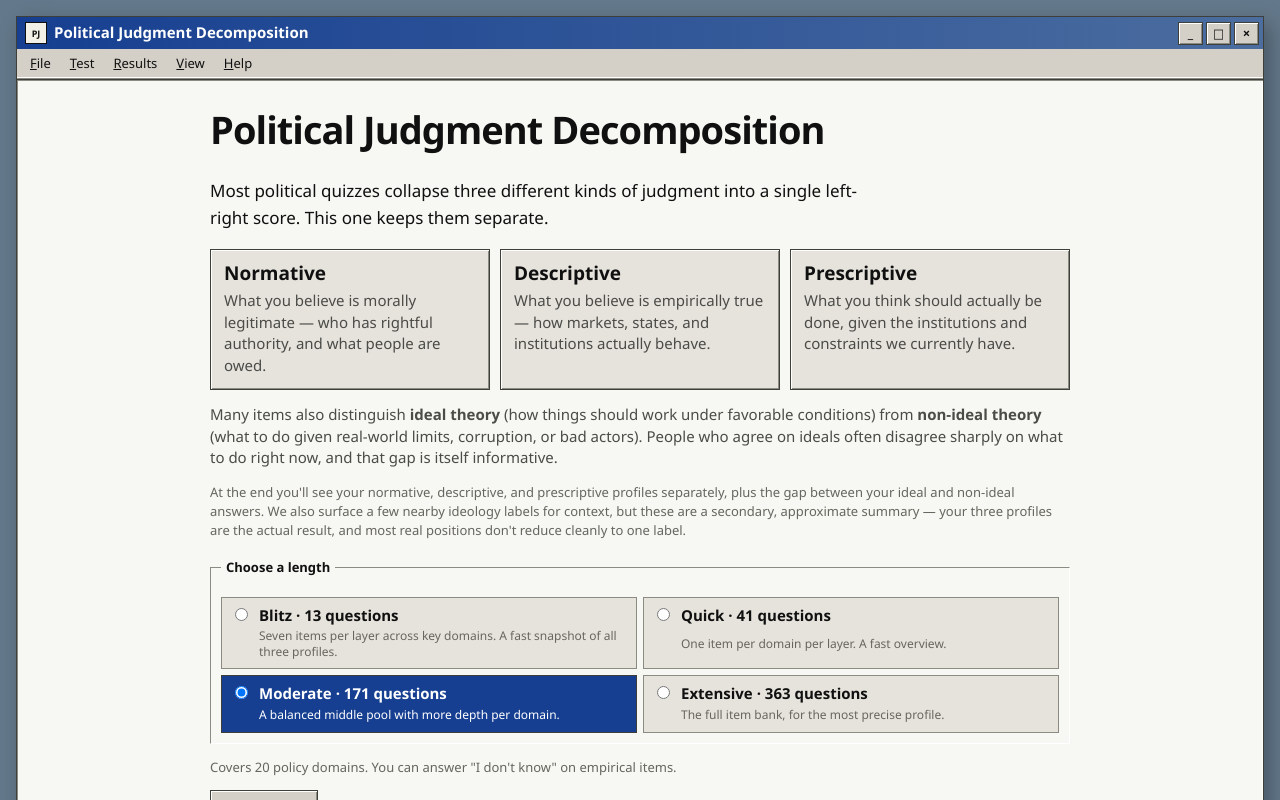
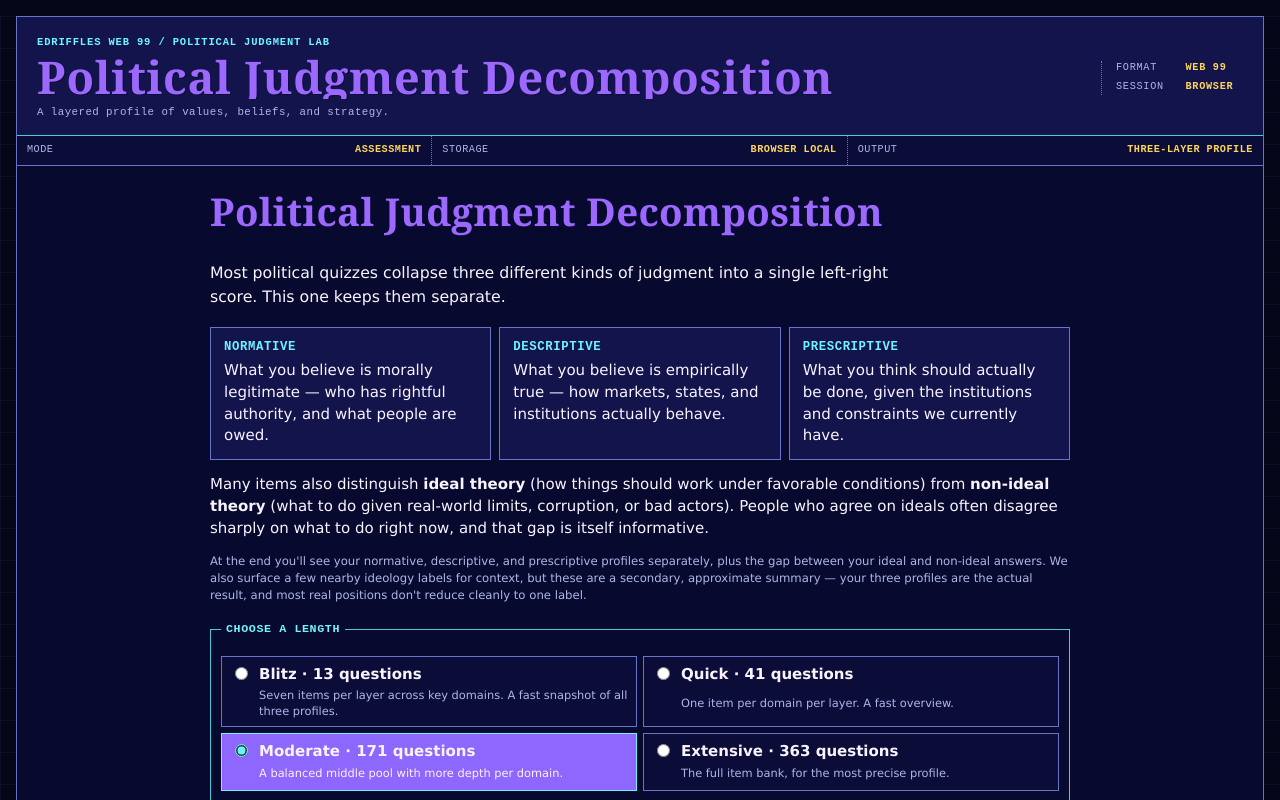
Before and after one commit to Shikibashi/ideologynormativesorter, a React (Vite) app: page / in a window 1280 px wide. Shown: the top 800 px of the page. Built offline with nearby package versions, Linux system fonts and the light colour scheme.

Commit message:
Replace faux window chrome with Web 99 shell

```diff
--- a/index.html
+++ b/index.html
@@ -4,7 +4,7 @@
     <meta charset="UTF-8" />
     <link rel="icon" type="image/svg+xml" href="/favicon.svg" />
     <meta name="viewport" content="width=device-width, initial-scale=1.0" />
-    <title>ideologynormativesorter</title>
+    <title>Political Judgment Decomposition</title>
   </head>
   <body>
     <div id="root"></div>
--- a/src/App.css
+++ b/src/App.css
@@ -1,125 +1,140 @@
-.desktop-shell {
+.site-shell {
   min-height: calc(100vh - 32px);
   display: flex;
   flex-direction: column;
-  background: var(--surface);
-  border: 1px solid var(--border-dark);
-  box-shadow:
-    inset 1px 1px 0 var(--border-light),
-    inset -1px -1px 0 var(--border),
-    var(--shadow);
+  background: var(--web99-night);
+  border: 1px solid var(--web99-border);
 }
 
-.app-titlebar {
-  min-height: 32px;
-  display: flex;
-  align-items: center;
-  justify-content: space-between;
-  padding: 3px 4px 3px 8px;
-  color: var(--highlight-text);
-  background: linear-gradient(90deg, var(--accent), #4b6d9f);
-  font-weight: 700;
-  user-select: none;
+.site-masthead {
+  display: grid;
+  grid-template-columns: minmax(0, 1fr) auto;
+  gap: 24px;
+  align-items: end;
+  padding: 18px 20px 14px;
+  background: var(--web99-panel);
+  border-bottom: 1px solid var(--web99-teal);
 }
 
-.app-titlebar-title {
-  display: flex;
-  align-items: center;
-  gap: 7px;
+.site-brand {
   min-width: 0;
 }
 
-.app-titlebar-title > span:last-child {
+.site-kicker,
+.site-tagline,
+.site-meta,
+.app-context,
+.site-footer {
+  font-family: var(--mono);
+}
+
+.site-kicker {
+  margin: 0 0 4px;
+  color: var(--web99-cyan);
+  font-size: 0.7rem;
+  font-weight: 700;
+  letter-spacing: 0.08em;
+}
+
+.site-title {
+  margin: 0;
+  overflow: hidden;
+  color: var(--web99-logo);
+  font: 700 clamp(1.75rem, 4vw, 3rem)/1 Georgia, "Times New Roman", serif;
+  letter-spacing: 0.015em;
+  text-overflow: ellipsis;
+  text-shadow: 1px 1px 0 var(--web99-panel-deep);
+  white-space: nowrap;
+}
+
+.site-tagline {
+  margin: 6px 0 0;
+  color: var(--web99-muted);
+  font-size: 0.72rem;
+  letter-spacing: 0.04em;
+}
+
+.site-meta {
+  display: grid;
+  grid-template-columns: auto auto;
+  gap: 4px 12px;
+  align-self: center;
+  min-width: 142px;
+  padding-left: 14px;
+  border-left: 1px dotted var(--web99-border);
+  font-size: 0.68rem;
+  letter-spacing: 0.07em;
+  text-transform: uppercase;
+}
+
+.site-meta span,
+.context-label {
+  color: var(--web99-muted);
+}
+
+.site-meta strong,
+.context-item strong {
+  color: var(--web99-yellow);
+  font-weight: 700;
+}
+
+.app-context {
+  display: grid;
+  grid-template-columns: repeat(3, minmax(0, 1fr));
+  background: var(--web99-panel-deep);
+  border-bottom: 1px solid var(--web99-border);
+  font-size: 0.68rem;
+  letter-spacing: 0.05em;
+  text-transform: uppercase;
+}
+
+.context-item {
+  display: flex;
+  justify-content: space-between;
+  gap: 10px;
+  min-width: 0;
+  padding: 7px 10px;
+  border-right: 1px dotted var(--web99-border);
+}
+
+.context-item:last-child {
+  border-right: 0;
+}
+
+.context-item strong {
   overflow: hidden;
   text-overflow: ellipsis;
   white-space: nowrap;
-}
-
-.app-icon {
-  width: 22px;
-  height: 22px;
-  display: inline-grid;
-  place-items: center;
-  flex: 0 0 auto;
-  color: #111;
-  background: #f3f0e8;
-  border: 1px solid #101010;
-  font: 700 9px/1 var(--sans);
-}
-
-.window-controls {
-  display: flex;
-  gap: 3px;
-}
-
-.window-controls span {
-  width: 25px;
-  height: 23px;
-  display: grid;
-  place-items: center;
-  color: var(--text-h);
-  background: var(--surface);
-  border: 1px solid var(--border-dark);
-  box-shadow:
-    inset 1px 1px 0 var(--border-light),
-    inset -1px -1px 0 var(--border);
-  font-size: 13px;
-}
-
-.app-menubar {
-  display: flex;
-  align-items: center;
-  gap: 5px;
-  min-height: 29px;
-  padding: 2px 6px;
-  color: var(--text-h);
-  background: var(--surface);
-  border-bottom: 1px solid var(--border);
-  box-shadow: inset 0 -1px 0 var(--border-light);
-  font-size: 13px;
-}
-
-.app-menubar span {
-  padding: 3px 7px;
 }
 
 .app-workspace {
   flex: 1;
   min-height: 0;
   background: var(--workspace);
-  border: 1px solid var(--border-dark);
-  border-width: 1px 0;
-  box-shadow:
-    inset 1px 1px 0 var(--border),
-    inset -1px -1px 0 var(--border-light);
 }
 
-.app-statusbar {
-  display: grid;
-  grid-template-columns: minmax(120px, 1fr) minmax(220px, auto);
-  gap: 4px;
-  min-height: 28px;
-  padding: 4px;
-  color: var(--text-h);
-  background: var(--surface);
-  font-size: 12px;
+.site-footer {
+  display: flex;
+  justify-content: space-between;
+  gap: 16px;
+  padding: 7px 10px;
+  color: var(--web99-muted);
+  background: var(--web99-panel-deep);
+  border-top: 1px solid var(--web99-border);
+  font-size: 0.68rem;
+  letter-spacing: 0.04em;
 }
 
-.status-panel {
-  padding: 2px 6px;
-  border: 1px solid var(--border);
-  border-right-color: var(--border-light);
-  border-bottom-color: var(--border-light);
-  overflow: hidden;
-  text-overflow: ellipsis;
-  white-space: nowrap;
+.site-footer span:last-child {
+  text-align: right;
 }
 
+/* Screens are page sections inside the site shell. */
 .screen {
   width: 100%;
   max-width: 920px;
   margin: 0 auto;
-  padding: 28px 30px 36px;
+  padding: 24px 30px 32px;
   display: flex;
   flex-direction: column;
   gap: 14px;
@@ -128,20 +143,20 @@
 
 .muted {
   color: var(--text-m);
-  font-size: 13px;
+  font-size: 0.78rem;
 }
 
 .lede {
   max-width: 68ch;
   color: var(--text-h);
-  font-size: 17px;
+  font-size: 1.05rem;
   line-height: 1.55;
 }
 
 .explainer {
   display: grid;
   grid-template-columns: repeat(3, minmax(0, 1fr));
-  gap: 10px;
+  gap: 8px;
   margin-top: 4px;
 }
 
@@ -150,11 +165,9 @@
 .resume-banner,
 .philosophy-card,
 .label-card {
-  background: var(--surface-raised);
-  border: 1px solid var(--border-dark);
-  box-shadow:
-    inset 1px 1px 0 var(--border-light),
-    inset -1px -1px 0 var(--border);
+  background: var(--web99-panel);
+  border: 1px solid var(--web99-border);
+  box-shadow: none;
 }
 
 .explainer-item {
@@ -164,10 +177,16 @@
 
 .explainer-item h2 {
   margin-bottom: 5px;
+  color: var(--web99-cyan);
+  font-size: 0.82rem;
+  font-family: var(--mono);
+  letter-spacing: 0.05em;
+  text-transform: uppercase;
 }
 
 .resume-banner {
   padding: 10px 12px;
+  border-color: var(--web99-yellow);
 }
 
 .tier-picker {
@@ -177,16 +196,15 @@
   margin: 4px 0 0;
   padding: 20px 10px 10px;
   position: relative;
-  border: 1px solid var(--border);
-  border-right-color: var(--border-light);
-  border-bottom-color: var(--border-light);
+  border: 1px solid var(--web99-teal);
 }
 
 .tier-picker legend {
   padding: 0 5px;
-  color: var(--text-h);
-  font-size: 13px;
-  font-weight: 650;
+  color: var(--web99-cyan);
+  font: 700 0.78rem/1.2 var(--mono);
+  letter-spacing: 0.05em;
+  text-transform: uppercase;
 }
 
 .tier-option {
@@ -198,8 +216,8 @@
   padding: 7px 8px;
   cursor: pointer;
   color: var(--text-h);
-  background: var(--surface-raised);
-  border: 1px solid var(--border);
+  background: var(--web99-panel-deep);
+  border: 1px solid var(--web99-border);
 }
 
 .tier-option:hover {
@@ -209,7 +227,7 @@
 .tier-option.selected {
   color: var(--highlight-text);
   background: var(--accent);
-  border-color: var(--border-dark);
+  border-color: var(--web99-cyan);
 }
 
 .tier-option.selected .tier-option-label,
@@ -219,6 +237,7 @@
 
 .tier-option input {
   margin-top: 3px;
+  accent-color: var(--web99-cyan);
 }
 
 .tier-option-label {
@@ -230,7 +249,7 @@
   grid-column: 2;
   margin-top: 2px;
   color: var(--text-m);
-  font-size: 12px;
+  font-size: 0.76rem;
   line-height: 1.35;
 }
 
@@ -240,20 +259,24 @@
 .dont-know-button,
 .why-button {
   color: var(--text-h);
-  background: var(--surface);
-  border: 1px solid var(--border-dark);
-  border-radius: 0;
+  background: var(--web99-raised);
+  border: 1px solid var(--web99-teal);
+  border-radius: 1px;
   box-shadow:
-    inset 1px 1px 0 var(--border-light),
-    inset -1px -1px 0 var(--border);
+    inset 1px 1px 0 rgba(249, 243, 255, 0.35),
+    inset -1px -1px 0 rgba(5, 7, 25, 0.7);
   cursor: pointer;
 }
 
 .primary-button {
   align-self: flex-start;
+  justify-self: flex-start;
   min-width: 108px;
   padding: 7px 16px;
-  font-size: 14px;
+  color: var(--web99-bg);
+  background: var(--web99-cyan);
+  border-color: var(--web99-cyan);
+  font-size: 0.88rem;
   font-weight: 700;
 }
 
@@ -262,7 +285,7 @@
 .statement-button:hover,
 .dont-know-button:hover,
 .why-button:hover {
-  background: var(--surface-raised);
+  background: var(--accent-hover);
 }
 
 .primary-button:active,
@@ -274,27 +297,26 @@
 .statement-button.selected,
 .dont-know-button.selected {
   background: var(--accent-bg);
-  border-color: var(--border-dark);
+  border-color: var(--web99-yellow);
   box-shadow:
-    inset 1px 1px 0 var(--border),
-    inset -1px -1px 0 var(--border-light);
+    inset 1px 1px 0 rgba(5, 7, 25, 0.7),
+    inset -1px -1px 0 rgba(249, 243, 255, 0.35);
+  transform: translate(1px, 1px);
 }
 
 .primary-button:disabled,
 .scale-button:disabled,
 .statement-button:disabled {
-  color: var(--border);
+  color: var(--web99-muted);
+  background: var(--web99-panel-deep);
   cursor: not-allowed;
 }
 
 .progress-track {
   height: 18px;
   padding: 2px;
-  background: var(--surface-sunken);
-  border: 1px solid var(--border-dark);
-  box-shadow:
-    inset 1px 1px 0 var(--border),
-    inset -1px -1px 0 var(--border-light);
+  background: var(--web99-panel-deep);
+  border: 1px solid var(--web99-border);
   overflow: hidden;
 }
 
@@ -302,8 +324,8 @@
   height: 100%;
   background: repeating-linear-gradient(
     90deg,
-    var(--accent) 0,
-    var(--accent) 10px,
+    var(--web99-cyan) 0,
+    var(--web99-cyan) 10px,
     transparent 10px,
     transparent 12px
   );
@@ -318,28 +340,27 @@
 
 .quiz-screen > .muted:first-of-type {
   padding: 4px 7px;
-  color: var(--text-h);
-  background: var(--surface);
-  border: 1px solid var(--border);
+  color: var(--web99-cyan);
+  background: var(--web99-panel-deep);
+  border: 1px solid var(--web99-border);
+  font-family: var(--mono);
+  text-transform: uppercase;
 }
 
 .prompt {
   margin-top: 8px;
   padding: 18px 18px 16px;
-  color: var(--text-h);
-  background: var(--surface-sunken);
-  border: 1px solid var(--border-dark);
-  box-shadow:
-    inset 1px 1px 0 var(--border),
-    inset -1px -1px 0 var(--border-light);
-  font-size: 20px;
+  color: var(--web99-ink);
+  background: var(--web99-panel);
+  border: 1px solid var(--web99-teal);
+  font-size: 1.15rem;
   line-height: 1.45;
 }
 
 .help-text,
 .question-help {
   color: var(--text-m);
-  font-size: 13px;
+  font-size: 0.8rem;
   line-height: 1.45;
   font-style: normal;
 }
@@ -355,7 +376,7 @@
   min-height: 58px;
   padding: 8px 10px;
   text-align: center;
-  font-size: 13px;
+  font-size: 0.8rem;
   line-height: 1.25;
 }
 
@@ -374,30 +395,24 @@
 .statement-button {
   padding: 10px 12px;
   text-align: left;
-  font-size: 14px;
+  font-size: 0.88rem;
   line-height: 1.4;
 }
 
 .dont-know-button {
   align-self: flex-start;
   padding: 6px 11px;
-  font-size: 13px;
+  font-size: 0.8rem;
 }
 
 .back-link {
   align-self: flex-start;
   padding: 2px 0;
-  color: #003f9e;
+  color: var(--web99-cyan);
   background: none;
   border: 0;
   cursor: pointer;
   text-decoration: underline;
-}
-
-@media (prefers-color-scheme: dark) {
-  .back-link {
-    color: #8ab7ff;
-  }
 }
 
 .form-field {
@@ -416,67 +431,28 @@
   min-height: 30px;
   padding: 5px 7px;
   color: var(--text-h);
-  background: var(--surface-sunken);
-  border: 1px solid var(--border-dark);
-  border-radius: 0;
-  box-shadow:
-    inset 1px 1px 0 var(--border),
-    inset -1px -1px 0 var(--border-light);
+  background: var(--web99-panel-deep);
+  border: 1px solid var(--web99-teal);
+  border-radius: 1px;
 }
+
+/* The rest of the styles describe the app's actual content sections. */
+
 
 .results-screen {
   max-width: none;
   margin: 0;
   display: grid;
-  grid-template-columns: minmax(165px, 205px) minmax(0, 1fr);
-  column-gap: 16px;
+  grid-template-columns: minmax(0, 1fr);
   row-gap: 10px;
   align-items: start;
 }
 
-.results-screen > :not(.results-nav) {
-  grid-column: 2;
-}
-
-.results-nav {
-  grid-column: 1;
-  grid-row: 1 / span 100;
-  position: sticky;
-  top: 14px;
-  display: flex;
-  flex-direction: column;
-  gap: 2px;
-  padding: 7px;
-  background: var(--surface);
-  border: 1px solid var(--border-dark);
-  box-shadow:
-    inset 1px 1px 0 var(--border-light),
-    inset -1px -1px 0 var(--border);
-  font-size: 13px;
-}
-
-.results-nav strong {
-  padding: 4px 5px 6px;
-  color: var(--text-h);
-}
-
-.results-nav a {
-  padding: 5px 7px;
-  color: var(--text-h);
-  text-decoration: none;
-  border: 1px solid transparent;
-}
-
-.results-nav a:hover,
-.results-nav a:focus-visible {
-  color: var(--highlight-text);
-  background: var(--accent);
-  border-color: var(--border-dark);
-}
-
 .result-block {
+  min-width: 0;
   padding: 12px 14px 14px;
   scroll-margin-top: 16px;
+  border-color: var(--web99-border);
 }
 
 .results-command-row {
@@ -488,6 +464,7 @@
 
 .copy-link-button {
   align-self: flex-start;
+  justify-self: flex-start;
   min-height: 30px;
   padding: 5px 10px;
 }
@@ -510,11 +487,8 @@
 
 .compass-plot canvas {
   display: block;
-  background: var(--surface-sunken);
-  border: 1px solid var(--border-dark);
-  box-shadow:
-    inset 1px 1px 0 var(--border),
-    inset -1px -1px 0 var(--border-light);
+  background: var(--web99-panel-deep);
+  border: 1px solid var(--web99-teal);
 }
 
 .axis-bar-list {
@@ -523,14 +497,15 @@
 }
 
 .axis-bar {
+  min-width: 0;
   padding: 8px 9px;
-  background: var(--surface-sunken);
+  background: var(--web99-panel-deep);
   border: 1px solid var(--border);
 }
 
 .axis-bar-header {
   display: grid;
-  grid-template-columns: minmax(130px, 1fr) auto auto;
+  grid-template-columns: minmax(0, 1fr) auto auto;
   gap: 8px;
   align-items: baseline;
   margin-bottom: 5px;
@@ -546,9 +521,6 @@
     repeating-linear-gradient(90deg, transparent 0, transparent calc(25% - 1px), var(--border) calc(25% - 1px), var(--border) 25%),
     var(--code-bg);
   border: 1px solid var(--border-dark);
-  box-shadow:
-    inset 1px 1px 0 var(--border),
-    inset -1px -1px 0 var(--border-light);
 }
 
 .axis-bar-midline {
@@ -566,8 +538,8 @@
   width: 9px;
   height: 23px;
   margin-left: -4px;
-  background: var(--accent);
-  border: 1px solid var(--border-dark);
+  background: var(--web99-pink);
+  border: 1px solid var(--web99-yellow);
 }
 
 .axis-bar-scale {
@@ -749,38 +721,54 @@
     max-width: 920px;
     margin: 0 auto;
   }
-
-  .results-nav {
-    position: static;
-    width: 100%;
-    flex-direction: row;
-    overflow-x: auto;
-    white-space: nowrap;
-  }
-
-  .results-nav strong {
-    display: none;
-  }
 }
 
 @media (max-width: 760px) {
-  .desktop-shell {
+  .site-shell {
     min-height: 100svh;
     border-left: 0;
     border-right: 0;
-    box-shadow: none;
   }
 
-  .app-menubar {
-    overflow-x: auto;
+  .site-masthead {
+    grid-template-columns: 1fr;
+    gap: 10px;
+    padding: 14px 14px 12px;
   }
 
-  .app-statusbar {
+  .site-title {
+    white-space: normal;
+  }
+
+  .site-meta {
+    grid-template-columns: auto auto auto auto;
+    gap: 4px 8px;
+    min-width: 0;
+    padding: 7px 0 0;
+    border-top: 1px dotted var(--web99-border);
+    border-left: 0;
+  }
+
+  .app-context {
     grid-template-columns: 1fr;
   }
 
-  .status-panel-secondary {
-    display: none;
+  .context-item {
+    border-right: 0;
+    border-bottom: 1px dotted var(--web99-border);
+  }
+
+  .context-item:last-child {
+    border-bottom: 0;
+  }
+
+  .site-footer {
+    flex-direction: column;
+    gap: 4px;
+  }
+
+  .site-footer span:last-child {
+    text-align: left;
   }
 
   .screen {
@@ -814,8 +802,4 @@
     flex-direction: column;
     align-items: stretch;
   }
-
-  .window-controls span {
-    width: 23px;
-  }
 }
--- a/src/components/DesktopShell.tsx
+++ /dev/null
@@ -1,36 +0,0 @@
-import type { ReactNode } from 'react'
-
-interface DesktopShellProps {
-  children: ReactNode
-  status?: string
-}
-
-export function DesktopShell({ children, status = 'Ready' }: DesktopShellProps) {
-  return (
-    <div className="desktop-shell">
-      <header className="app-titlebar">
-        <div className="app-titlebar-title">
-          <span className="app-icon" aria-hidden="true">PJ</span>
-          <span>Political Judgment Decomposition</span>
-        </div>
-        <div className="window-controls" aria-hidden="true">
-          <span>_</span>
-          <span>□</span>
-          <span>×</span>
-        </div>
-      </header>
-      <nav className="app-menubar" aria-label="Application sections">
-        <span><u>F</u>ile</span>
-        <span><u>T</u>est</span>
-        <span><u>R</u>esults</span>
-        <span><u>V</u>iew</span>
-        <span><u>H</u>elp</span>
-      </nav>
-      <main className="app-workspace">{children}</main>
-      <footer className="app-statusbar">
-        <span className="status-panel">{status}</span>
-        <span className="status-panel status-panel-secondary">Browser session · progress saved locally</span>
-      </footer>
-    </div>
-  )
-}
--- /dev/null
+++ b/src/components/SiteShell.tsx
@@ -0,0 +1,47 @@
+import type { ReactNode } from 'react'
+
+interface SiteShellProps {
+  children: ReactNode
+}
+
+export function SiteShell({ children }: SiteShellProps) {
+  return (
+    <div className="site-shell">
+      <header className="site-masthead">
+        <div className="site-brand">
+          <p className="site-kicker">EDRIFFLES WEB 99 / POLITICAL JUDGMENT LAB</p>
+          <p className="site-title">Political Judgment Decomposition</p>
+          <p className="site-tagline">A layered profile of values, beliefs, and strategy.</p>
+        </div>
+        <div className="site-meta" aria-label="Application information">
+          <span>FORMAT</span>
+          <strong>WEB 99</strong>
+          <span>SESSION</span>
+          <strong>BROWSER</strong>
+        </div>
+      </header>
+
+      <aside className="app-context" aria-label="Application context">
+        <div className="context-item">
+          <span className="context-label">MODE</span>
+          <strong>Assessment</strong>
+        </div>
+        <div className="context-item">
+          <span className="context-label">STORAGE</span>
+          <strong>Browser local</strong>
+        </div>
+        <div className="context-item">
+          <span className="context-label">OUTPUT</span>
+          <strong>Three-layer profile</strong>
+        </div>
+      </aside>
+
+      <main id="app-content" className="app-workspace">{children}</main>
+
+      <footer className="site-footer">
+        <span>Political Judgment Decomposition</span>
+        <span>No account required · local browser storage</span>
+      </footer>
+    </div>
+  )
+}
--- a/src/index.css
+++ b/src/index.css
@@ -1,58 +1,50 @@
 :root {
-  --desktop-bg: #63788a;
-  --surface: #d4d0c8;
-  --surface-raised: #e6e3dc;
-  --surface-sunken: #ffffff;
-  --workspace: #f7f7f3;
-  --text: #4b4b47;
-  --text-m: #66665f;
-  --text-h: #101010;
-  --border: #8b8b84;
-  --border-light: #ffffff;
-  --border-dark: #3f3f3a;
-  --code-bg: #eceae4;
-  --accent: #163f91;
-  --accent-hover: #0f2f72;
-  --accent-bg: #dbe5f8;
-  --accent-border: #163f91;
-  --highlight-text: #ffffff;
-  --danger: #8c1d18;
-  --shadow: rgba(0, 0, 0, 0.28) 6px 8px 20px;
+  --web99-bg: #050719;
+  --web99-night: #070a2e;
+  --web99-panel: #12144b;
+  --web99-panel-deep: #0b0d38;
+  --web99-raised: #1c1e67;
+  --web99-ink: #f9f3ff;
+  --web99-muted: #aeb6e9;
+  --web99-border: #6675c8;
+  --web99-cyan: #6ff4ff;
+  --web99-teal: #4ac8d3;
+  --web99-purple: #8d67ff;
+  --web99-logo: #9c68ff;
+  --web99-pink: #ff76d7;
+  --web99-yellow: #ffd45c;
+  --web99-green: #23d5a6;
 
-  --sans: "Segoe UI", Tahoma, Geneva, Verdana, sans-serif;
-  --heading: "Segoe UI", Tahoma, Geneva, Verdana, sans-serif;
-  --mono: "Cascadia Mono", "Courier New", monospace;
+  --surface: var(--web99-panel);
+  --surface-raised: var(--web99-raised);
+  --surface-sunken: var(--web99-panel-deep);
+  --workspace: var(--web99-night);
+  --text: var(--web99-ink);
+  --text-m: var(--web99-muted);
+  --text-h: var(--web99-ink);
+  --border: var(--web99-border);
+  --border-light: var(--web99-teal);
+  --border-dark: var(--web99-purple);
+  --code-bg: var(--web99-panel-deep);
+  --accent: var(--web99-purple);
+  --accent-hover: #a184ff;
+  --accent-bg: #26256f;
+  --accent-border: var(--web99-cyan);
+  --highlight-text: var(--web99-ink);
+  --danger: var(--web99-pink);
+  --shadow: none;
+
+  --sans: Verdana, Arial, sans-serif;
+  --heading: Georgia, "Times New Roman", serif;
+  --mono: "Courier New", Courier, monospace;
 
   font: 15px/1.45 var(--sans);
   color: var(--text);
-  background: var(--desktop-bg);
+  background: var(--web99-bg);
   font-synthesis: none;
   text-rendering: optimizeLegibility;
   -webkit-font-smoothing: antialiased;
   -moz-osx-font-smoothing: grayscale;
-}
-
-@media (prefers-color-scheme: dark) {
-  :root {
-    --desktop-bg: #20262d;
-    --surface: #35383b;
-    --surface-raised: #414549;
-    --surface-sunken: #17191b;
-    --workspace: #202326;
-    --text: #c2c6c9;
-    --text-m: #a9afb4;
-    --text-h: #f1f3f4;
-    --border: #686d71;
-    --border-light: #757b80;
-    --border-dark: #111315;
-    --code-bg: #292c2f;
-    --accent: #315ea8;
-    --accent-hover: #4273c4;
-    --accent-bg: #243a5e;
-    --accent-border: #79a0df;
-    --highlight-text: #ffffff;
-    --shadow: rgba(0, 0, 0, 0.55) 6px 8px 20px;
-  }
 }
 
 * {
@@ -61,7 +53,7 @@
 
 html {
   min-width: 320px;
-  background: var(--desktop-bg);
+  background: var(--web99-bg);
 }
 
 body {
@@ -69,7 +61,11 @@ body {
   min-width: 320px;
   min-height: 100vh;
   color: var(--text);
-  background: var(--desktop-bg);
+  background-color: var(--web99-bg);
+  background-image:
+    linear-gradient(rgba(102, 117, 200, 0.08) 1px, transparent 1px),
+    linear-gradient(90deg, rgba(102, 117, 200, 0.08) 1px, transparent 1px);
+  background-size: 32px 32px;
 }
 
 button,
@@ -88,7 +84,17 @@ summary {
 }
 
 :focus-visible {
-  outline: 2px dotted var(--text-h);
+  outline: 2px dotted var(--web99-yellow);
+  outline-offset: 3px;
+}
+
+a {
+  color: var(--web99-cyan);
+  text-decoration: underline;
+}
+
+a:hover {
+  color: var(--web99-pink);
 }
 
 #root {
@@ -108,22 +114,28 @@ h5 {
 
 h1 {
   margin: 0 0 14px;
-  font-size: clamp(28px, 3vw, 38px);
+  font-size: clamp(28px, 3vw, 40px);
   line-height: 1.12;
-  font-weight: 650;
-  letter-spacing: -0.025em;
+  font-weight: 700;
+  letter-spacing: 0.01em;
+  color: var(--web99-logo);
+  text-shadow: 1px 1px 0 var(--web99-panel-deep);
 }
 
 h2 {
   margin: 0 0 8px;
   font-size: 19px;
   line-height: 1.2;
-  font-weight: 650;
+  font-weight: 700;
+  color: var(--web99-ink);
 }
 
 h3 {
   margin: 14px 0 7px;
-  font-size: 16px;
+  font: 700 0.75rem/1.3 var(--mono);
+  letter-spacing: 0.06em;
+  text-transform: uppercase;
+  color: var(--web99-cyan);
 }
 
 h4,
@@ -153,8 +165,4 @@ code {
     min-height: 100svh;
     margin: 0;
   }
-
-  :root {
-    font-size: 16px;
-  }
 }
--- a/src/main.tsx
+++ b/src/main.tsx
@@ -2,16 +2,15 @@ import { StrictMode } from 'react'
 import { createRoot } from 'react-dom/client'
 import './index.css'
 import App from './App.tsx'
-import './desktop-layout.css'
-import { DesktopShell } from './components/DesktopShell'
+import { SiteShell } from './components/SiteShell'
 import { ErrorBoundary } from './components/ErrorBoundary'
 
 createRoot(document.getElementById('root')!).render(
   <StrictMode>
     <ErrorBoundary>
-      <DesktopShell>
+      <SiteShell>
         <App />
-      </DesktopShell>
+      </SiteShell>
     </ErrorBoundary>
   </StrictMode>,
 )
```
Also changed, not shown: src/desktop-layout.css (deleted, +0 -34 lines).
